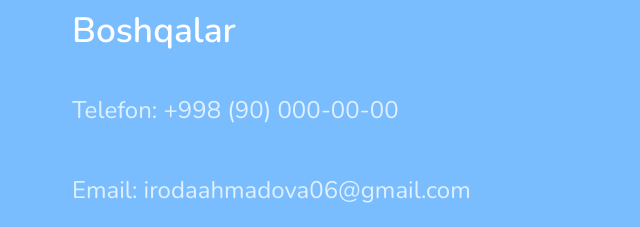
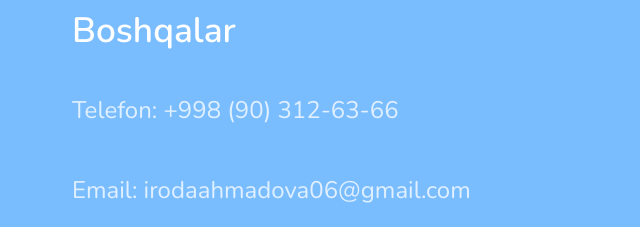
Before and after one commit to iroda0509/iroda0509.github.io, a plain HTML site: page index.html in a window 1280 px wide. Shown: the part 5135-5362 px from the top of the page, 584-1224 px from the left. Drawn offline with nearby package versions, Linux system fonts and the light colour scheme; a script that the page names is missing; a web font is replaced by a local one.

Commit message:
update data

```diff
--- a/index.html
+++ b/index.html
@@ -536,7 +536,7 @@
 
                 <div class="box">
                     <h3>Boshqalar</h3>
-                    <p> Telefon: +998 (90) 000-00-00 </p>
+                    <p> Telefon: +998 (90) 312-63-66 </p>
                     <p> Email: irodaahmadova06@gmail.com </p>
                     <p> Qo'shimcha: Hech narsa </p>
                 </div>
```
